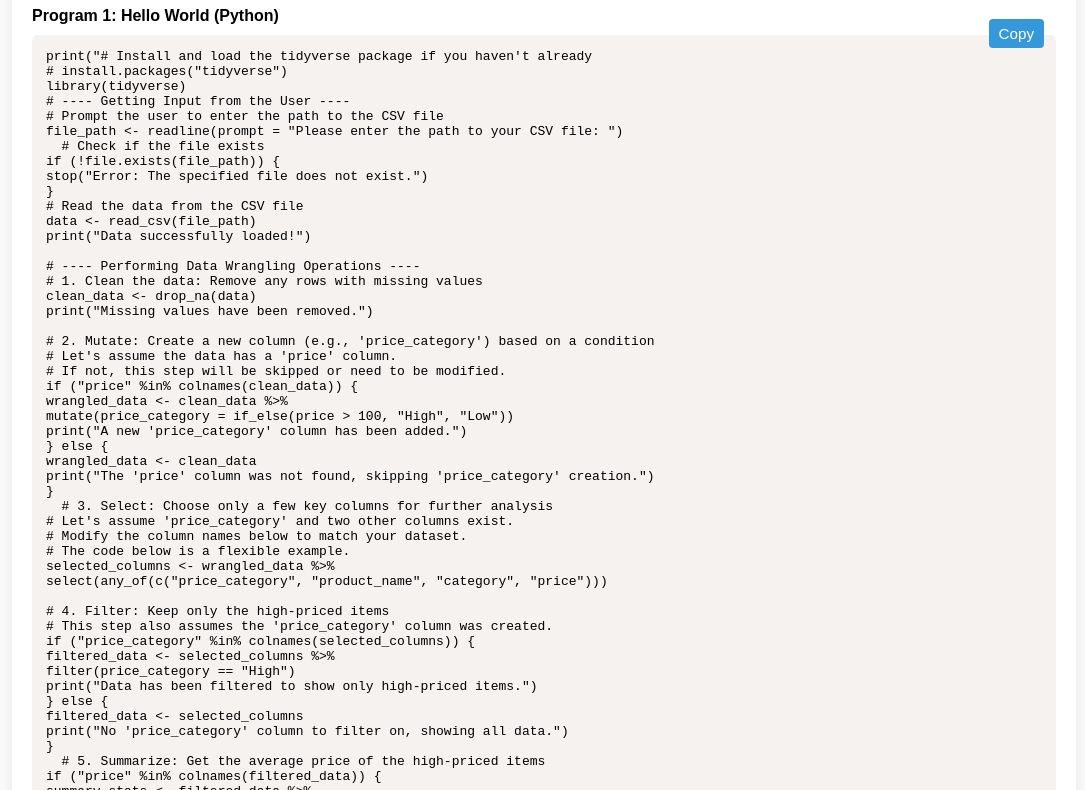
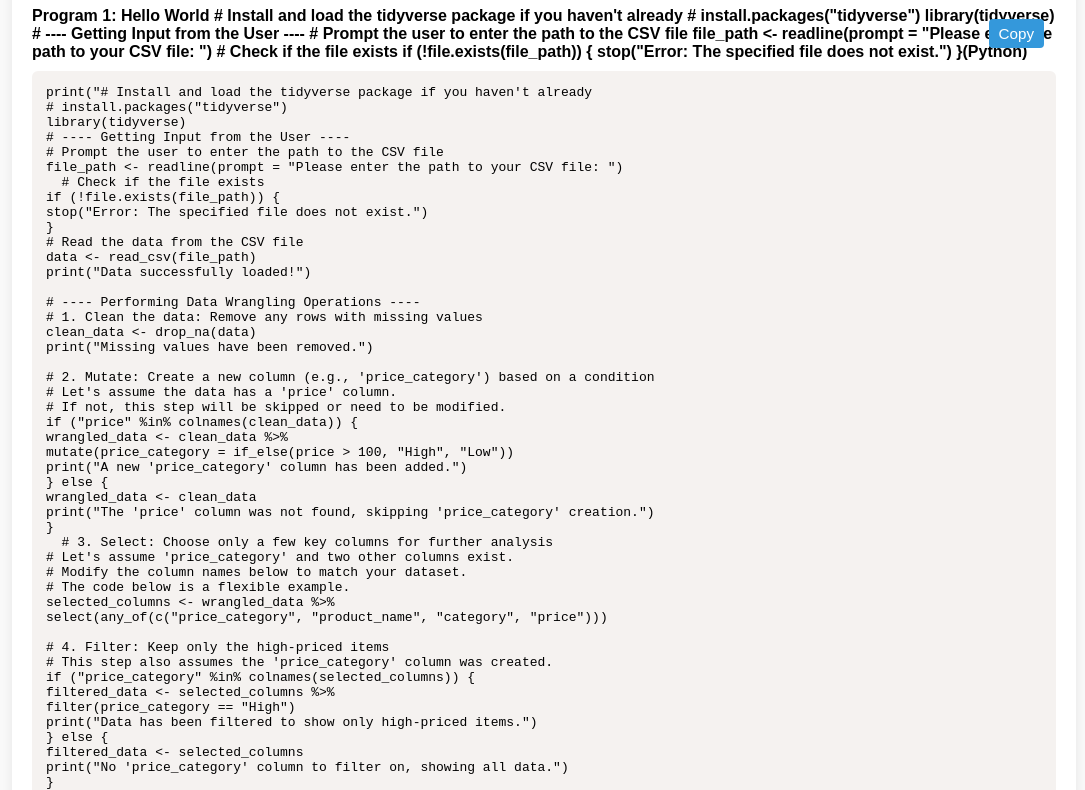
Before and after one commit to Grandmastersihd/codex, a plain HTML site: page index.html in a window 1280 px wide. Shown: the part 123-913 px from the top of the page, without its empty margins (96-1181 px from the left). Drawn offline with Linux system fonts and the light colour scheme.

Commit message:
Update index.html

```diff
--- a/index.html
+++ b/index.html
@@ -61,7 +61,16 @@
     <!-- Example Program Section With Copy Button -->
     <div class="code-section">
       <button class="copy-btn" onclick="copyCode(this)">Copy</button>
-      <div class="code-title">Program 1: Hello World (Python)</div>
+      <div class="code-title">Program 1: Hello World # Install and load the tidyverse package if you haven't already
+# install.packages("tidyverse")
+library(tidyverse)
+# ---- Getting Input from the User ----
+# Prompt the user to enter the path to the CSV file
+file_path <- readline(prompt = "Please enter the path to your CSV file: ")
+  # Check if the file exists
+if (!file.exists(file_path)) {
+stop("Error: The specified file does not exist.")
+}(Python)</div>
       <pre>
 print("# Install and load the tidyverse package if you haven't already
 # install.packages("tidyverse")
```
